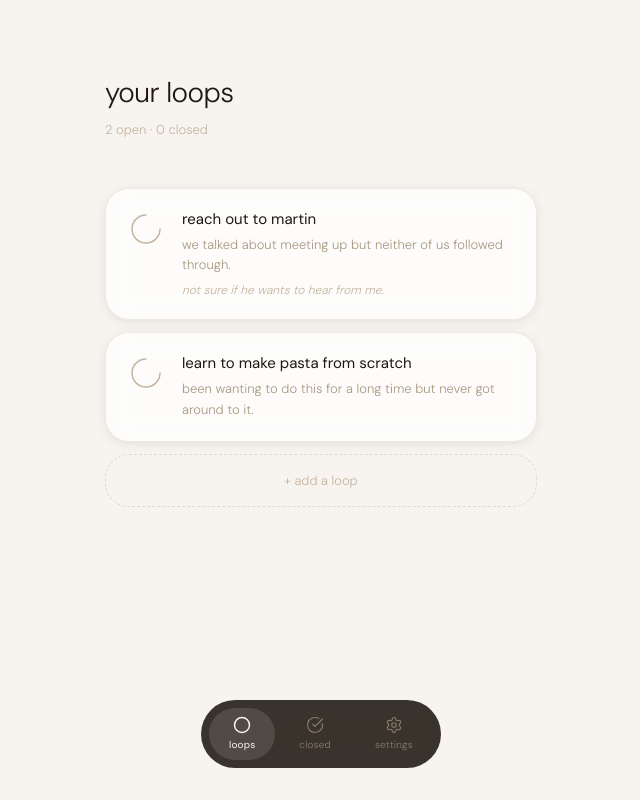
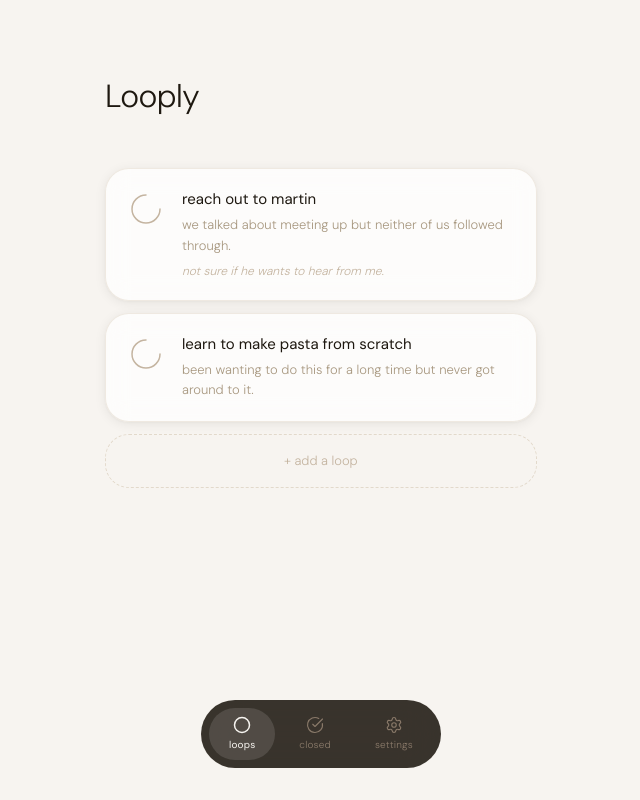
Before and after one commit to NikolaiVFredriksen/Looply, a Next.js app: page / in a window 1280 px wide. Shown: the whole page, without its empty margins (319-959 px from the left). Built offline with nearby package versions, Linux system fonts and the light colour scheme.

Commit message:
Addet spinning circle

```diff
--- a/app/globals.css
+++ b/app/globals.css
@@ -9,3 +9,16 @@ body {
   background: var(--background);
   color: var(--foreground);
 }
+
+@keyframes spin {
+  from {
+    transform: rotate(0deg);
+  }
+  to {
+    transform: rotate(360deg);
+  }
+}
+
+.spin-slow {
+  animation: spin 10s linear infinite;
+}
--- a/app/page.tsx
+++ b/app/page.tsx
@@ -63,20 +63,15 @@ export default function Home() {
         <h1
           style={{
             fontFamily: "var(--font-dm-sans)",
-            fontSize: 28,
+            fontSize: 32,
             color: "#1E1810",
             fontWeight: 300,
             margin: "0 0 6px",
             letterSpacing: "-0.02em",
           }}
         >
-          your loops
+          Looply
         </h1>
-        <p
-          style={{ color: "#C4B4A0", fontSize: 13, margin: 0, fontWeight: 300 }}
-        >
-          {loops.length === 0 ? "nice." : `${loops.length} open · 0 closed`}
-        </p>
       </div>
 
       {/* Empty state */}
@@ -91,7 +86,13 @@ export default function Home() {
             gap: 16,
           }}
         >
-          <svg width="64" height="64" viewBox="0 0 64 64" fill="none">
+          <svg
+            width="64"
+            height="64"
+            viewBox="0 0 64 64"
+            fill="none"
+            className="spin-slow"
+          >
             <path
               d="M32 8 A24 24 0 1 0 56 32"
               stroke="#D4C4B0"
```
